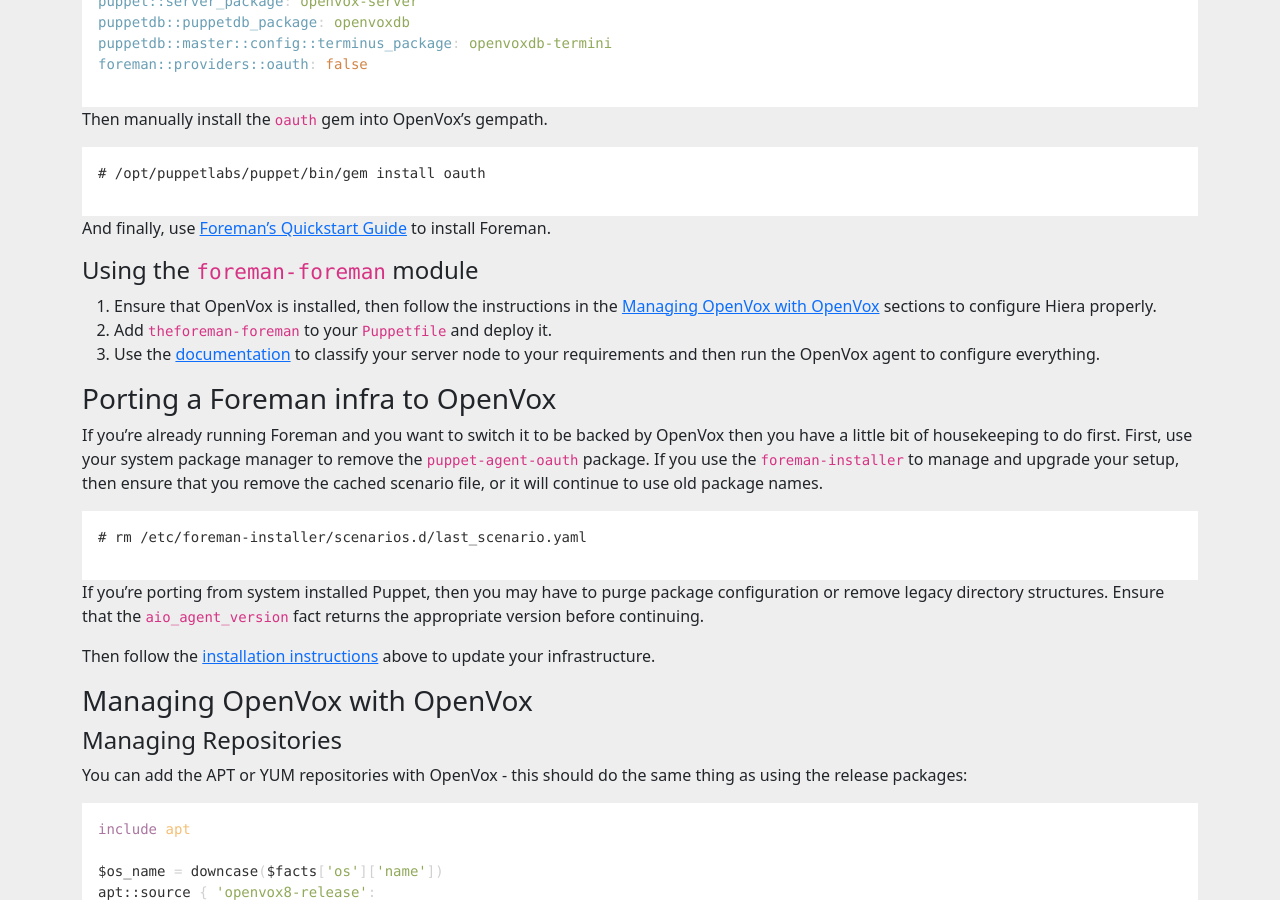
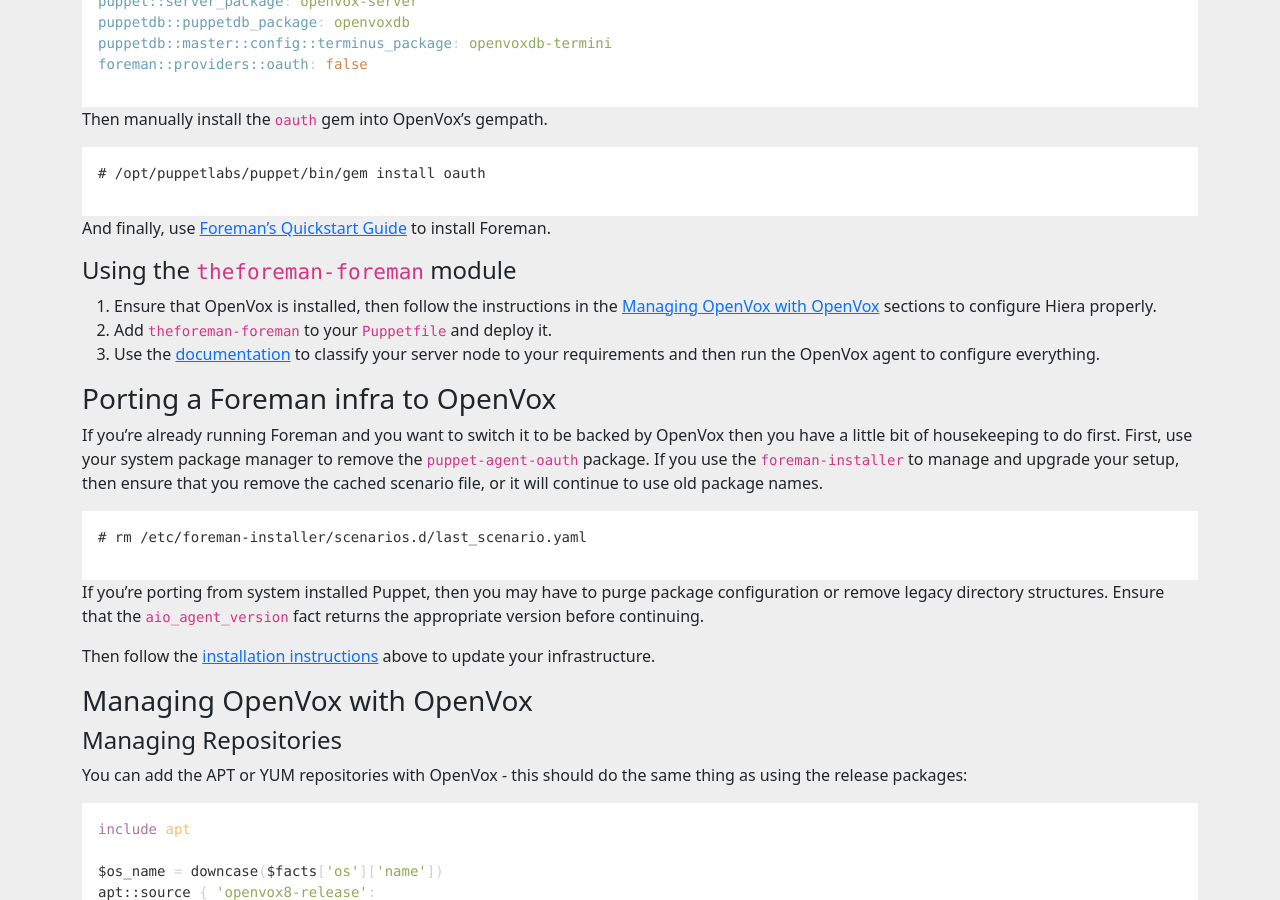
Before and after one commit to voxpupuli/voxpupuli.github.io, a Jekyll site: the page built from openvox/install.md, in a window 1280 px wide and 900 px high, scrolled down 1559 px. Built offline with Jekyll 4.4.1, drawn with Linux system fonts in a browser that asks for light colours; nearby versions of some CDN libraries.

Commit message:
Update openvox/install.md
Co-authored-by: Kenyon Ralph <kenyon@kenyonralph.com>

```diff
--- a/openvox/install.md
+++ b/openvox/install.md
@@ -89,7 +89,7 @@
 
 And finally, use [Foreman's Quickstart Guide](https://theforeman.org/manuals/3.15/quickstart_guide.html) to install Foreman.
 
-#### Using the `foreman-foreman` module
+#### Using the `theforeman-foreman` module
 
 1. Ensure that OpenVox is installed, then follow the instructions in the [Managing OpenVox with OpenVox](#managing-openvox-with-openvox) sections to configure Hiera properly.
 1. Add `theforeman-foreman` to your `Puppetfile` and deploy it.
```
